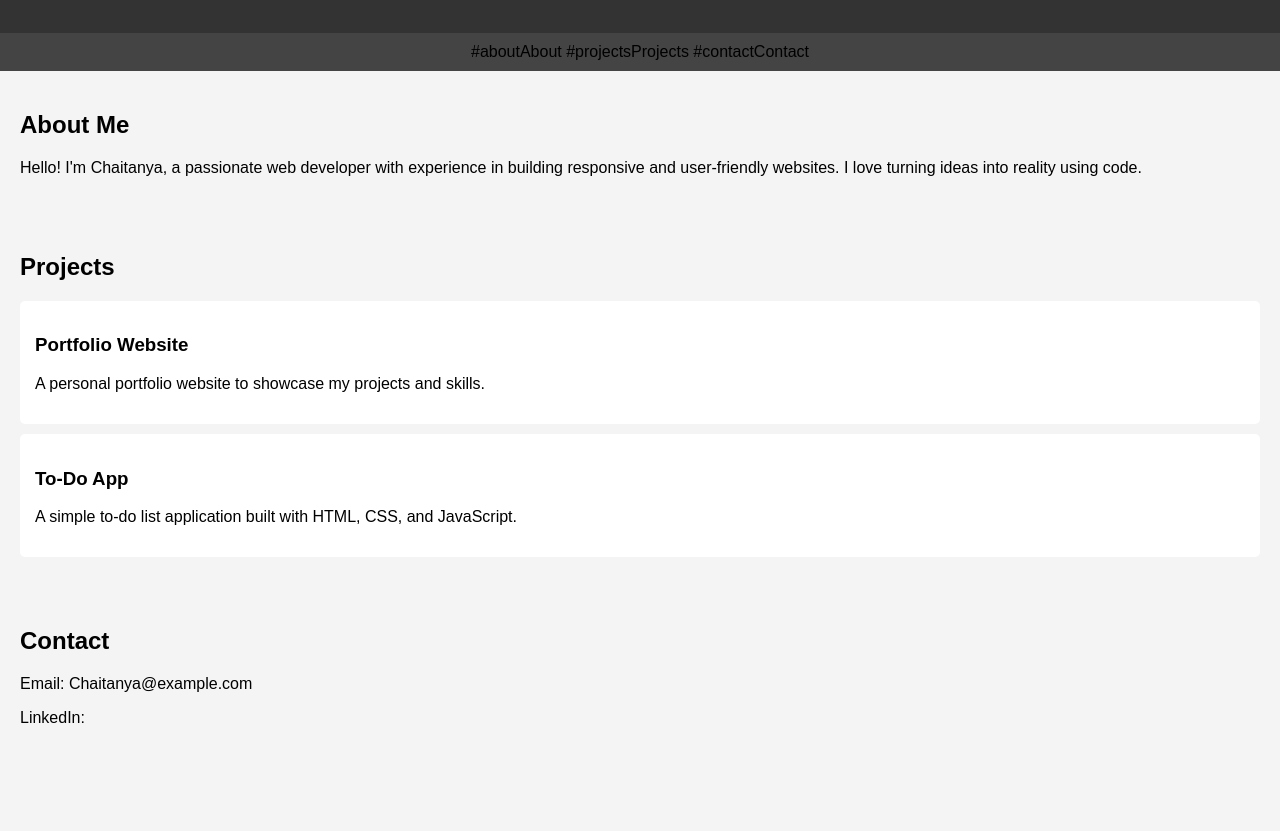
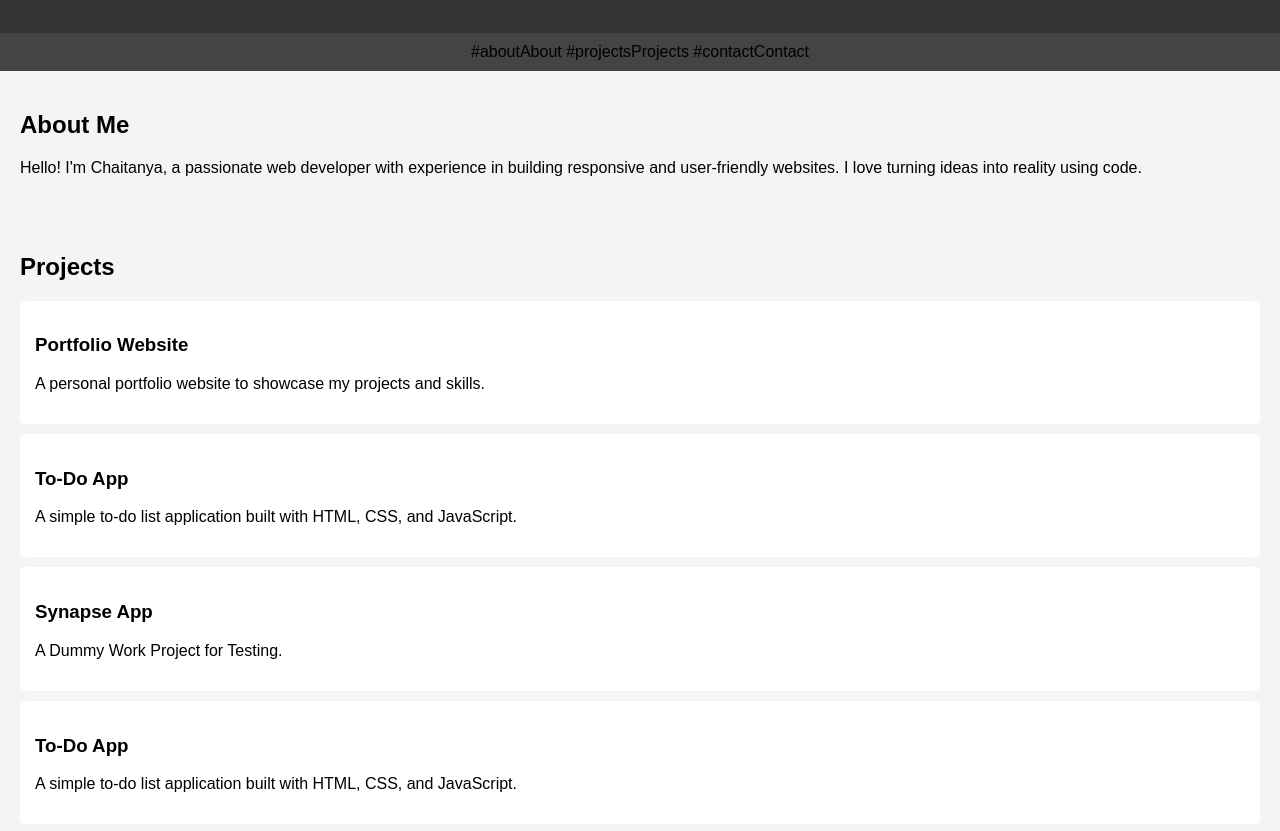
Before and after one commit to Chaitanya-Shekhar-Pandey/Dummy_Work, a plain HTML site: page index.html in a window 1280 px wide. Shown: the part 121-952 px from the top of the page. Before the commit the page ends 884 px from the top, so only its background shows below. Drawn offline with Linux system fonts and the light colour scheme.

Commit message:
Update in Projects

```diff
--- a/index.html
+++ b/index.html
@@ -75,9 +75,17 @@
       <h3>To-Do App</h3>
       <p>A simple to-do list application built with HTML, CSS, and JavaScript.</p>
     </div>
+    <div class="project">
+      <h3>Synapse App</h3>
+      <p>A Dummy Work Project for Testing.</p>
+    </div>
+    <div class="project">
+      <h3>To-Do App</h3>
+      <p>A simple to-do list application built with HTML, CSS, and JavaScript.</p>
+    </div>
   </section>
 
   <section id="contact">
     <h2>Contact</h2>
     <p>Email: Chaitanya@example.com</p>
-    <p>LinkedIn: <a hrefin.com/in/johndoe</a></p>
+    <p>LinkedIn: <a hrefin.com/in/Chaitanya</a></p>
```
